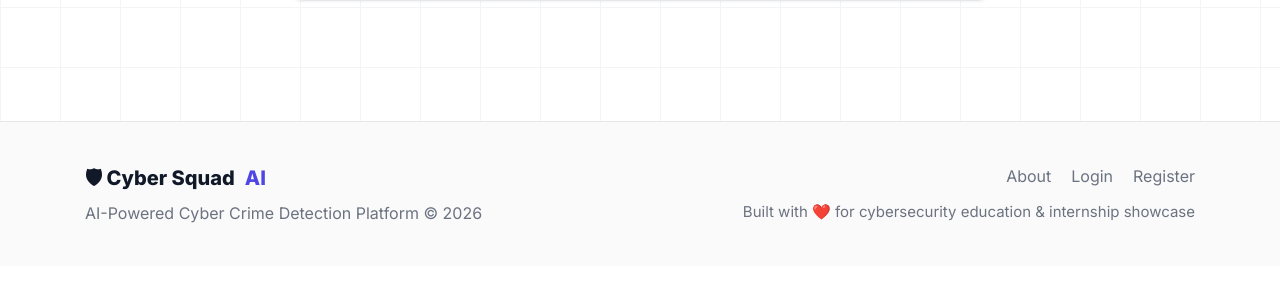
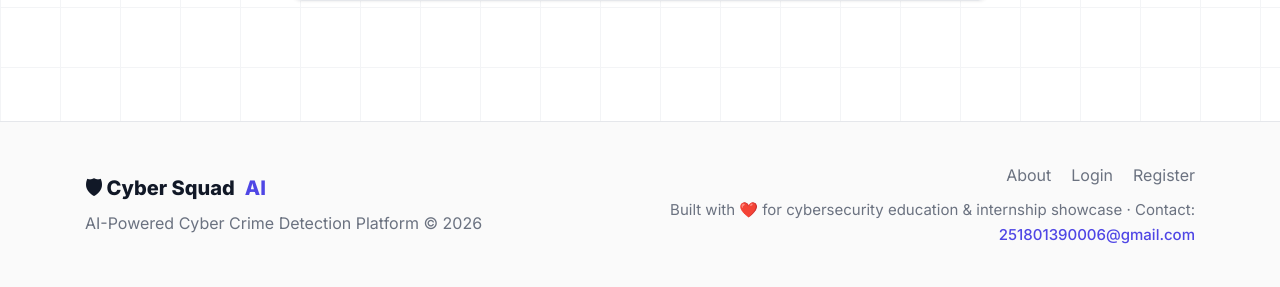
Before and after one commit to 251801390006-blip/aegisshield-ai, a Flask app: page / in a window 1280 px wide. Shown: the part 3953-4240 px from the top of the page. Before the commit the page ends 4176 px from the top, so only its background shows below. Run offline with Flask 3, Linux system fonts and the light colour scheme.

Commit message:
docs: add contact email in landing footer

```diff
--- a/templates/landing.html
+++ b/templates/landing.html
@@ -333,7 +333,9 @@
           <a href="{{ url_for('auth.login') }}" style="font-size:0.8rem;color:var(--text-muted);">Login</a>
           <a href="{{ url_for('auth.register') }}" style="font-size:0.8rem;color:var(--text-muted);">Register</a>
         </div>
-        <p style="font-size:0.75rem;color:var(--text-muted);margin:0.5rem 0 0;">Built with ❤️ for cybersecurity education & internship showcase</p>
+        <p style="font-size:0.75rem;color:var(--text-muted);margin:0.5rem 0 0;">
+          Built with ❤️ for cybersecurity education & internship showcase · Contact: <a href="mailto:251801390006@gmail.com" style="color:var(--neon-blue);text-decoration:none;font-weight:500;">251801390006@gmail.com</a>
+        </p>
       </div>
     </div>
   </div>
```
